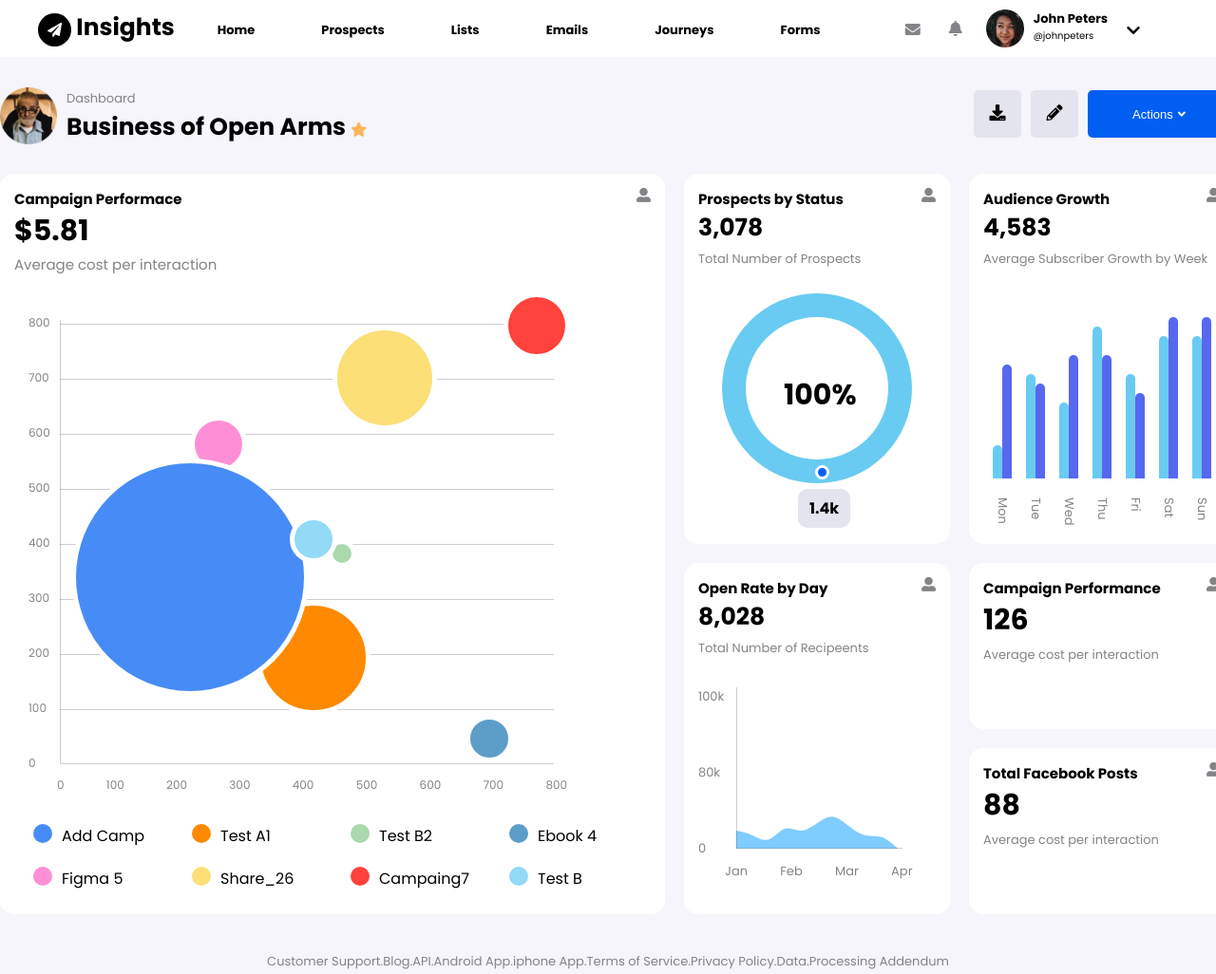
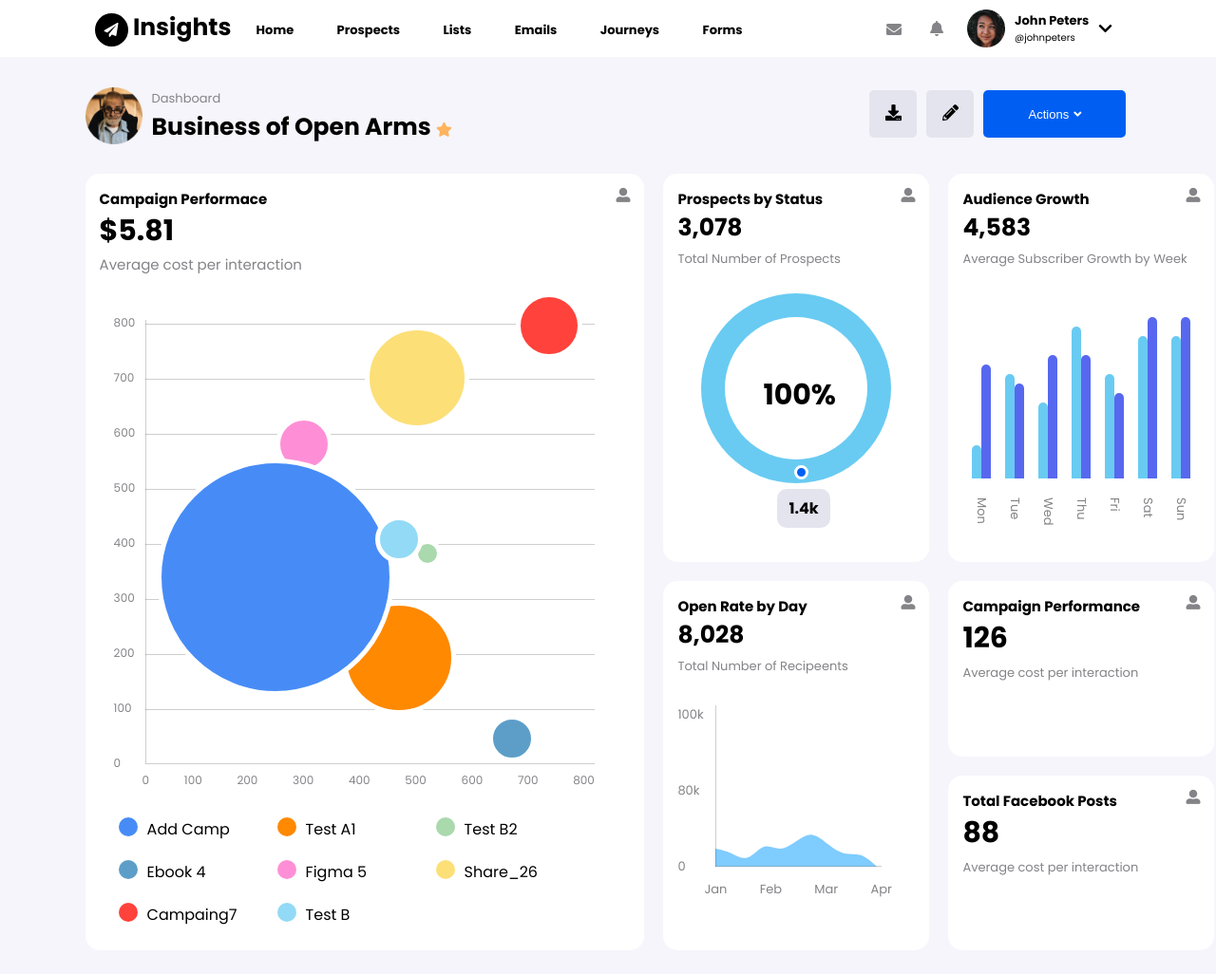
Before and after one commit to sathyaramkumar/form, a website: page index.html in a window 1280 px wide. Shown: the top 1026 px of the page at 95% size. Drawn offline with Linux system fonts and the light colour scheme.

Commit message:
make changes in tablet view

```diff
--- a/index.html
+++ b/index.html
@@ -21,6 +21,8 @@
             <!-- navbar -->
 
             <header class="navbar">
+
+                <div class="navbar__container">
 
                     <label for="togglerBar">
                         <i class="fas fa-bars"></i>
@@ -100,6 +102,7 @@
                             <a href="#" class="navbar__avator__link">
                                 <i class="fas fa-chevron-down"></i>
                             </a>
+                        </div>
                     </div>
                 </div>
             </header>
--- a/src/scss/_layout.scss
+++ b/src/scss/_layout.scss
@@ -1,14 +1,10 @@
 // navbar layout
 .navbar {
-    @include flex (row);
-    &__nav {
-        @include flex-jc-ai (row , center , center);
-    }
-    &__notification {
+    &__container {
         @include flex (row);
-    }
-    &__avator {
-        @include flex (row);
+        .navbar__notification {
+            @include flex (row);
+        }
     }
 }
 // ****
@@ -18,7 +14,7 @@
 
 //container
 .container {
-    width: 1300px;
+    width: 86vw;
     margin: auto;
 }
 
--- a/src/scss/_navbar.scss
+++ b/src/scss/_navbar.scss
@@ -1,7 +1,11 @@
 .navbar {
+    background-color: $white;
+    height: 60px;
+    &__container {
         padding: 10px;
         background-color: $white;
-    width: 100vw;
+        width: 86vw;
+        margin: auto;
         height: 60px;
         position: relative;
 
@@ -16,7 +20,7 @@
         .container__side {
             @include flex(row);
             .navbar__brand {
-            margin-left: 30px;
+                width: 150px;
                 .navbar__brand__link {
                     color: $black;
                     font-size: $largeHeading;
@@ -30,11 +34,14 @@
                     }
                 }
             }
+
             .navbar__list {
                 .navbar__nav {
+                    @include flex-jc-ai (row , space-between , center);
+                    width: 40vw;
+                    margin-left: 20px;
                     .navbar__item {
-                    padding: 8px 25px;
-                    margin-left: 20px;
+                        padding-top: 8px;
                         .navbar__link {
                             color: $black;
                             font-weight: $bold700;
@@ -47,8 +54,8 @@
                 }
             }
         }
-    &__notification {
-        margin: auto 50px auto auto;
+        .navbar__notification {
+            margin-left: auto;
             &__link {
                 color: $textMuted;
                 padding: 9px 15px;
@@ -109,6 +116,7 @@
                 }
             }
             .navbar__avator {
+                @include flex-jc-ai (row , space-between , center);
                 &__img {
                     width: 40px;
                     height: 40px;
@@ -121,12 +129,12 @@
                     &__user__name {
                         display: block;
                         font-size: $smallText;
-                    margin-bottom: 30px;
                     }
                 }
                 &__link {
                     color: $black;
-                padding: 10px 20px;
+                    padding: 10px;
+                }
             }
         }
     }
@@ -136,6 +144,7 @@
 
 @media (max-width: 1000px) {
     .navbar {
+        width: 100vw;
         position: relative;
         label {
             display: block;
@@ -299,7 +308,7 @@
         }
 
 
-        &__notification {
+        .navbar__notification {
             @include flex (row-reverse);
             margin: 0;
 
@@ -387,6 +396,7 @@
 
 @media (max-width: 560px) {
     .navbar {
+        width: 100vw;
         position: relative;
         label {
             display: block;
@@ -428,6 +438,9 @@
                 width: 200px;
                 .navbar__brand__link {
                     color: $white;
+                    background-color: transparent;
+                    border-radius: 50px;
+                    padding-left: 20px;
                     i {
                         background-color: $white;
                         color: $blue;
@@ -440,7 +453,8 @@
                 .navbar__nav {
                     @include flex (column);
                     .navbar__item {
-                        padding: 28px 0px;
+                        background-color: transparent;
+                        padding: 8px 0px;
                         margin-left: 70px;
                         margin-right: auto;
                         position: relative;
@@ -451,6 +465,7 @@
                                     font-family: "Font Awesome 5 Free";
                                     display: block;
                                     font-size: 20px;
+                                    color: $white;
                                     position: absolute;
                                     left: -40px;
                                 }
@@ -463,6 +478,7 @@
                                     font-family: "Font Awesome 5 Free";
                                     display: block;
                                     font-size: 20px;
+                                    color: $white;
                                     position: absolute;
                                     left: -40px;
                                 }
@@ -475,6 +491,7 @@
                                     font-family: "Font Awesome 5 Free";
                                     display: block;
                                     font-size: 20px;
+                                    color: $white;
                                     position: absolute;
                                     left: -40px;
                                 }
@@ -487,6 +504,7 @@
                                     font-family: "Font Awesome 5 Free";
                                     display: block;
                                     font-size: 20px;
+                                    color: $white;
                                     position: absolute;
                                     left: -40px;
                                 }
@@ -499,6 +517,7 @@
                                     font-family: "Font Awesome 5 Free";
                                     display: block;
                                     font-size: 20px;
+                                    color: $white;
                                     position: absolute;
                                     left: -40px;
                                 }
@@ -511,6 +530,7 @@
                                     font-family: "Font Awesome 5 Free";
                                     display: block;
                                     font-size: 20px;
+                                    color: $white;
                                     position: absolute;
                                     left: -40px;
                                 }
@@ -528,7 +548,7 @@
         }
 
 
-        &__notification {
+        .navbar__notification {
             @include flex (row-reverse);
             margin: 0;
 
--- a/src/scss/_performace-card.scss
+++ b/src/scss/_performace-card.scss
@@ -2,7 +2,7 @@
     background-color: $white;
     padding: 15px;
     border-radius: 15px;
-    width: 700px;
+    width: 46vw;
     position: relative;
     &__heading {
         @include flex(row);
@@ -38,7 +38,7 @@
                             top: 30px;
                             left: 33px;
                             height: 1px;
-                            width: 520px;
+                            width: 37vw;
                             background-color: $graphLine;
                         }
                     }
@@ -50,7 +50,7 @@
                             top: 30px;
                             left: 33px;
                             height: 1px;
-                            width: 520px;
+                            width: 37vw;
                             background-color: $graphLine;
                         }
                     }
@@ -62,7 +62,7 @@
                             top: 30px;
                             left: 33px;
                             height: 1px;
-                            width: 520px;
+                            width: 37vw;
                             background-color: $graphLine;
                         }
                     }
@@ -74,7 +74,7 @@
                             top: 30px;
                             left: 33px;
                             height: 1px;
-                            width: 520px;
+                            width: 37vw;
                             background-color: $graphLine;
                         }
                     }
@@ -86,7 +86,7 @@
                             top: 30px;
                             left: 33px;
                             height: 1px;
-                            width: 520px;
+                            width: 37vw;
                             background-color: $graphLine;
                         }
                     }
@@ -98,7 +98,7 @@
                             top: 30px;
                             left: 33px;
                             height: 1px;
-                            width: 520px;
+                            width: 37vw;
                             background-color: $graphLine;
                         }
                     }
@@ -110,7 +110,7 @@
                             top: 30px;
                             left: 33px;
                             height: 1px;
-                            width: 520px;
+                            width: 37vw;
                             background-color: $graphLine;
                         }
                     }
@@ -122,7 +122,7 @@
                             top: 30px;
                             left: 33px;
                             height: 1px;
-                            width: 520px;
+                            width: 37vw;
                             background-color: $graphLine;
                         }
                     }
@@ -135,7 +135,7 @@
                             top: 29px;
                             left: 33px;
                             height: 1px;
-                            width: 520px;
+                            width: 37vw;
                             background-color: $graphLine;
                         }
                     }
@@ -143,8 +143,10 @@
             }
             .horizontal__measure {
                 margin-left: 20px;
+                width: 38vw;
+                @include flex-jc-ai (row , space-between ,center);
                 span {
-                    padding: 0 20px;
+                    padding: 0 ;
                     font-size: $smallHeading;
                     color: $textMuted;
                     position: relative;
@@ -154,7 +156,7 @@
                             content: '';
                             display: block;
                             position: absolute;
-                            top: -481px;
+                            top: -476px;
                             left: 13px;
                             height: 467px;
                             width: 1px;
@@ -197,7 +199,7 @@
                     height: 50px;
                     background-color: $darkSkyBlue;
                     top: 570px;
-                    left: 490px;
+                    left: 72%;
                 }
                 .figma_5 {
                     width: 60px;
@@ -211,14 +213,14 @@
                     height: 110px;
                     background-color: $yellow;
                     top: 160px;
-                    left: 350px;
+                    left: 50%;
                 }
                 .campaign_7 {
                     width: 70px;
                     height: 70px;
                     background-color: $red;
                     top: 125px;
-                    left: 530px;
+                    left: 77%;
                 }
                 .test_b {
                     width: 50px;
@@ -498,6 +500,9 @@
         }
     }
 }
+
+// mobile view
+
 @media (max-width: 560px) {
     .performance__card {
         width: 95vw;
@@ -637,7 +642,7 @@
                         width: 40px;
                         height: 40px;
                         top: 510px;
-                        left: 290px;
+                        left: 75%;
                     }
                     .figma_5 {
                         width: 40px;
@@ -649,13 +654,13 @@
                         width: 90px;
                         height: 90px;
                         top: 190px;
-                        left: 200px;
+                        left: 55%;
                     }
                     .campaign_7 {
                         width: 40px;
                         height: 40px;
                         top: 130px;
-                        left: 290px;
+                        left: 80%;
                     }
                     .test_b {
                         width: 30px;
```
Also changed, not shown: src/scss/style.css, 1 other file. Lines whose indentation alone changed are shown as unchanged.
